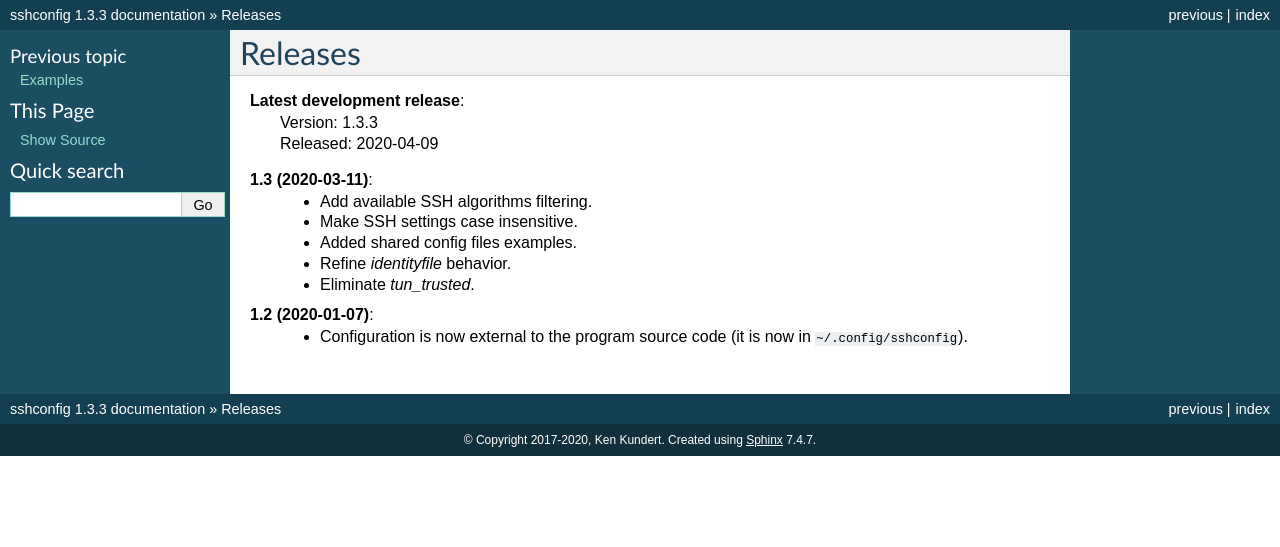
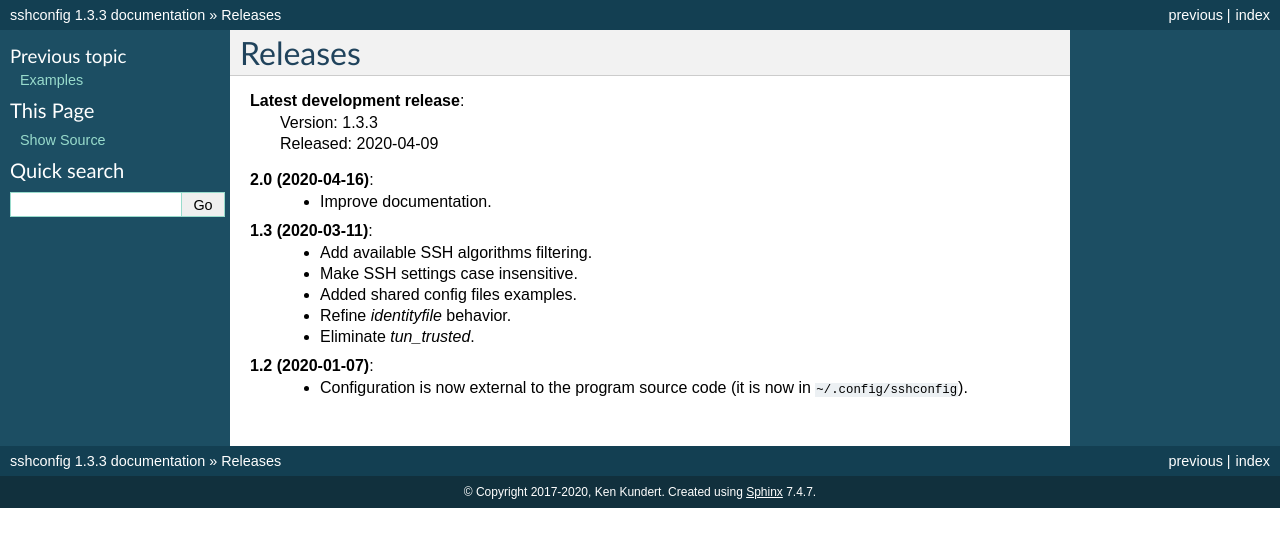
Before and after one commit to KenKundert/sshconfig, a Sphinx documentation site: the page built from doc/releases.rst, in a window 1280 px wide. Shown: the top 547 px of the page. Built offline with Sphinx 7.4.7, drawn with Linux system fonts in a browser that asks for light colours.

Commit message:
Candidate release.

```diff
--- a/doc/releases.rst
+++ b/doc/releases.rst
@@ -4,6 +4,9 @@ Releases
 **Latest development release**:
     | Version: 1.3.3
     | Released: 2020-04-09
+
+**2.0 (2020-04-16)**:
+   - Improve documentation.
 
 **1.3 (2020-03-11)**:
    - Add available SSH algorithms filtering.
```
